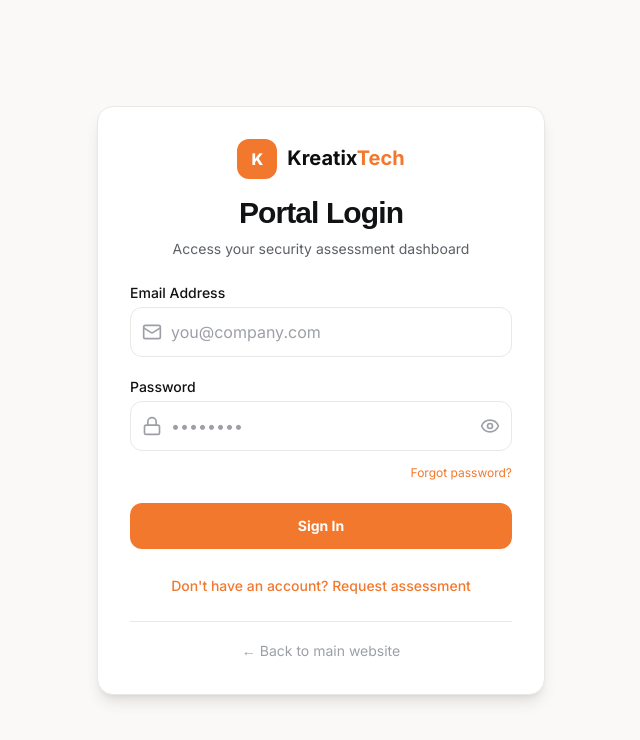
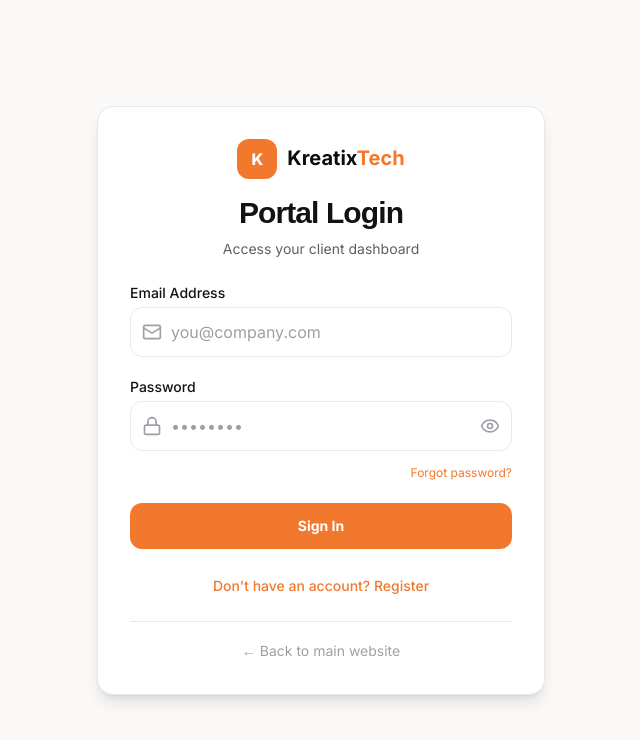
Before and after one commit to KachiAlex/kreatixtech, a React (Vite) app: page /portal/login in a window 1280 px wide. Shown: the top 740 px of the page, without its empty margins (319-959 px from the left). Built offline with nearby package versions, Linux system fonts and the light colour scheme; no server answers; the HTML template or start-up script is replaced by a standard one.

Commit message:
chore: retire legacy assessment module (Option A) - update login copy to generic portal language

```diff
--- a/src/pages/portal/PortalLogin.jsx
+++ b/src/pages/portal/PortalLogin.jsx
@@ -78,12 +78,12 @@ export default function PortalLogin() {
             <Logo size="lg" linkTo="/" className="text-[#0E0E0F]" />
           </div>
           <h2 className="text-2xl sm:text-3xl font-extrabold text-ink">
-            {isLogin ? 'Portal Login' : 'Request Assessment'}
+            {isLogin ? 'Portal Login' : 'Create an Account'}
           </h2>
           <p className="mt-2 text-sm text-grey-dark">
             {isLogin
-              ? 'Access your security assessment dashboard'
-              : 'Create an account to submit your scope'}
+              ? 'Access your client dashboard'
+              : 'Register to submit service requests and track progress'}
           </p>
         </div>
 
@@ -248,7 +248,7 @@ export default function PortalLogin() {
             className="text-sm text-orange hover:text-orange-deep font-medium"
           >
             {isLogin
-              ? "Don't have an account? Request assessment"
+              ? "Don't have an account? Register"
               : "Already have an account? Sign in"}
           </button>
         </div>
```
